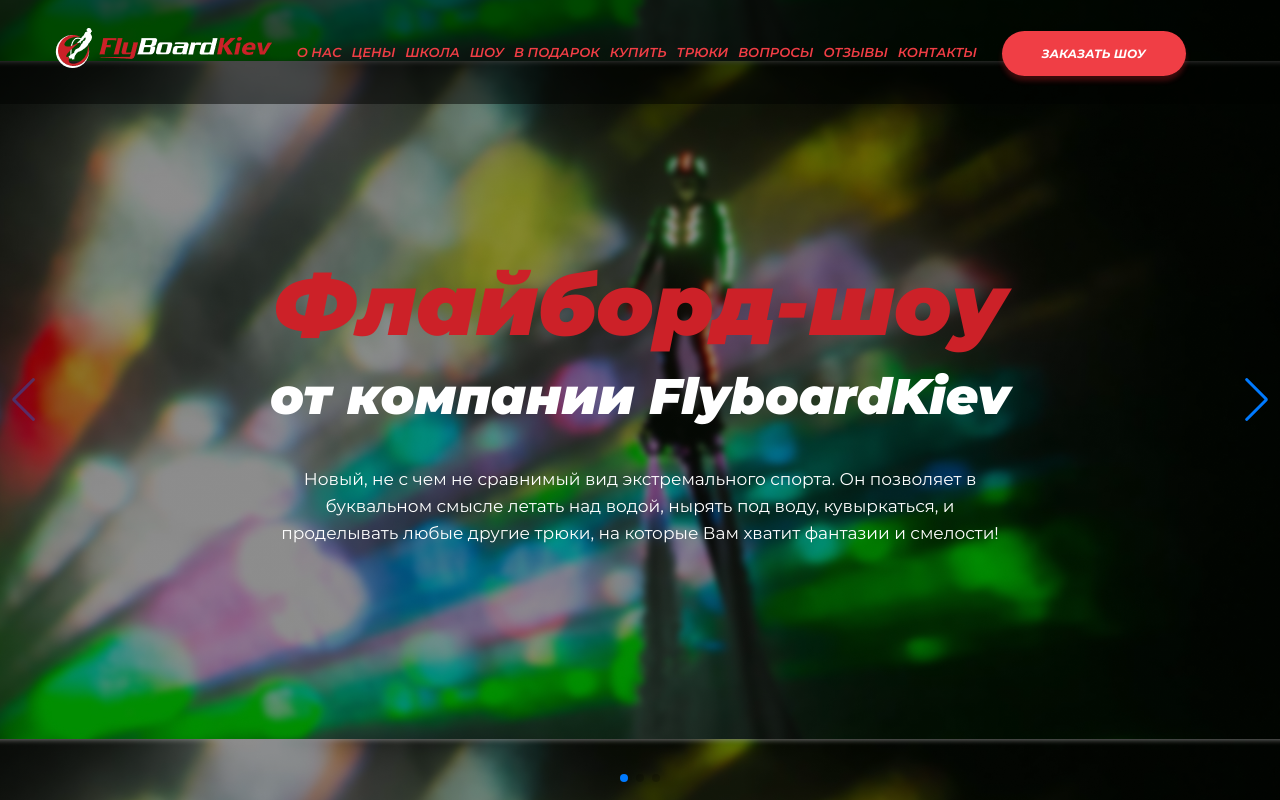
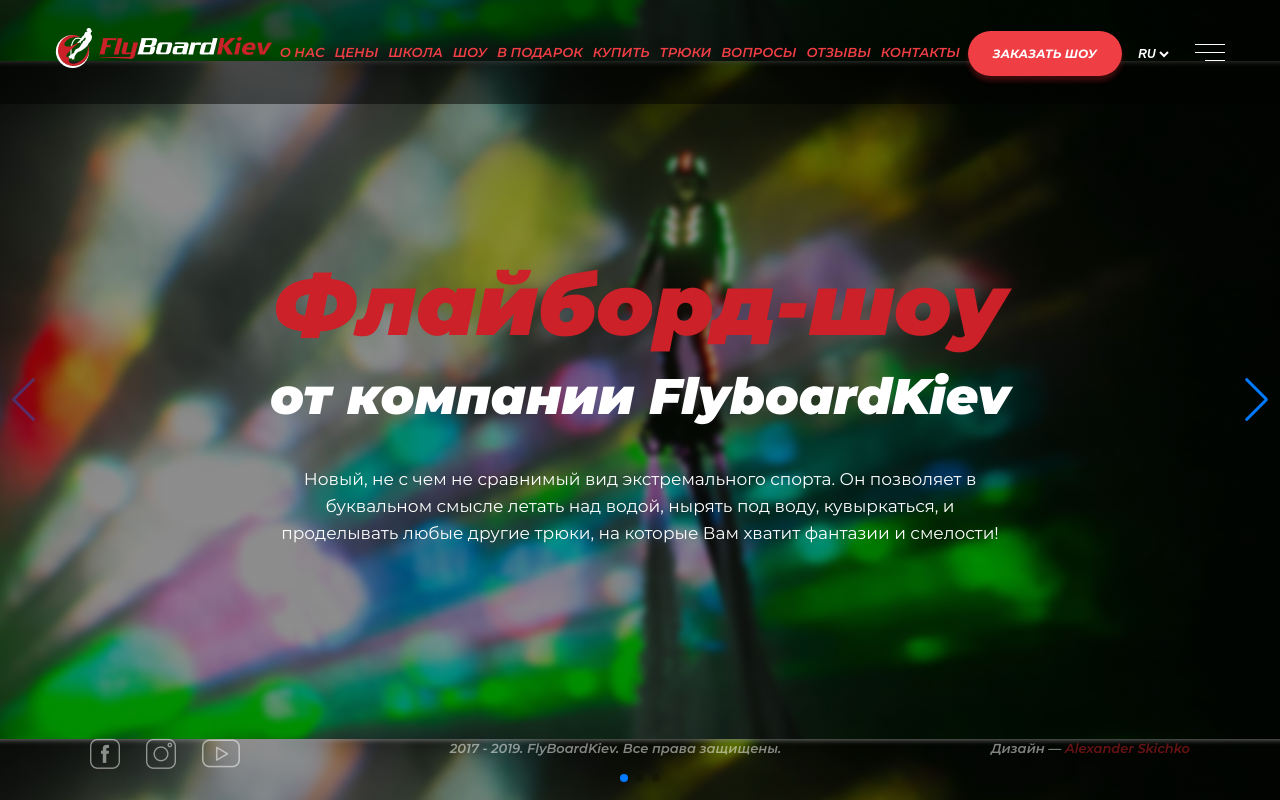
Before and after one commit to serhiihaniuk/FLYBOARD, a website: page app/index.html in a window 1280 px wide. Drawn offline with Linux system fonts and the light colour scheme; files whose address does not match are found by name.

Commit message:
promo section

```diff
--- a/app/index.html
+++ b/app/index.html
@@ -36,8 +36,17 @@
               > -->
               <a href="" class="header__order common-button">Заказать шоу</a>
             </div>
-            <div class="header__language"></div>
-            <div class="header__brgr"></div>
+            <div class="header__language">
+              <label for="lang"></label>
+
+              <select name="lang" id="lang" class="header__select">
+                <option class="header__option" value="RU">RU</option>
+                <option class="header__option" value="EN">EN</option>
+              </select>
+            </div>
+            <div class="header__brgr">
+              <span></span><span></span><span></span>
+            </div>
           </div>
         </header>
         <div class="swiper-container">
@@ -69,6 +78,21 @@
           <div class="swiper-button-prev"></div>
           <div class="swiper-button-next"></div>
         </div>
+        <footer class="footer">
+          <div class="container footer__wrapper">
+            <div class="footer__social social">
+              <a href="" class="social__link icon-fb"></a
+              ><a href="" class="social__link icon-insta"></a
+              ><a href="" class="social__link icon-youtube"></a>
+            </div>
+            <div class="footer__copy">
+              2017 - 2019. FlyBoardKiev. Все права защищены.
+            </div>
+            <div class="footer__design">
+              Дизайн — <span>Alexander Skichko</span>
+            </div>
+          </div>
+        </footer>
       </div>
     </div>
     <script src="js/main.min.js"></script>
--- a/app/scss/_fonts.scss
+++ b/app/scss/_fonts.scss
@@ -37,3 +37,41 @@
    src: local("Montserrat"), local("Montserrat"), url("../fonts/Montserrat-SemiBoldItalic.woff2") format("woff2"),
       url("../fonts/Montserrat-SemiBoldItalic.woff") format("woff");
 }
+
+@font-face {
+   font-family: "icomoon";
+   src: url("../fonts/icomoon.eot?p9ljc3");
+   src: url("../fonts/icomoon.eot?p9ljc3#iefix") format("embedded-opentype"),
+      url("../fonts/icomoon.ttf?p9ljc3") format("truetype"), url("fonts/icomoon.woff?p9ljc3") format("woff"),
+      url("../fonts/icomoon.svg?p9ljc3#icomoon") format("svg");
+   font-weight: normal;
+   font-style: normal;
+   font-display: block;
+}
+
+[class^="icon-"]::before,
+[class*=" icon-"]::before {
+   /* use !important to prevent issues with browser extensions that change fonts */
+   font-family: "icomoon" !important;
+   speak: never;
+   font-style: normal;
+   font-weight: normal;
+   font-variant: normal;
+   text-transform: none;
+   line-height: inherit;
+   color: inherit;
+
+   /* Better Font Rendering =========== */
+   -webkit-font-smoothing: antialiased;
+   -moz-osx-font-smoothing: grayscale;
+}
+
+.icon-fb:before {
+   content: "\e918";
+}
+.icon-insta:before {
+   content: "\e919";
+}
+.icon-youtube:before {
+   content: "\e91a";
+}
--- a/app/scss/blocks.scss
+++ b/app/scss/blocks.scss
@@ -8,10 +8,29 @@
    background-color: $redlight;
    box-shadow: 0px 5px 5px rgba(204, 33, 40, 0.3);
    border-radius: 100px;
-
-   padding: 15px 40px;
+   white-space: nowrap;
+   padding: 15px 25px;
    transition: background-color 0.3s ease;
    &:hover {
       background-color: $red;
    }
 }
+
+.social {
+   display: flex;
+   justify-content: space-between;
+   align-items: center;
+   font-size: 30px;
+   width: 150px;
+   &__link {
+      display: block;
+      color: rgba($color: #fff, $alpha: 0.5);
+      transition: color 0.3s ease;
+      &:hover {
+         color: $red;
+      }
+   }
+   &__link:nth-child(3) {
+      font-size: 38px;
+   }
+}
--- /dev/null
+++ b/app/scss/footer.scss
@@ -0,0 +1,39 @@
+.footer {
+   position: fixed;
+   width: 100%;
+   height: 60px;
+   bottom: 0;
+   left: 0;
+
+   z-index: 10;
+   color: #fff;
+
+   &__wrapper {
+      display: flex;
+      justify-content: space-between;
+   }
+   // .footer__social
+
+   &__social {
+   }
+
+   // .footer__copy
+
+   &__copy {
+      font-style: italic;
+      font-weight: 600;
+      font-size: 13px;
+      line-height: 16px;
+      color: rgba($color: #fff, $alpha: 0.5);
+   }
+   &__design {
+      font-style: italic;
+      font-weight: 600;
+      font-size: 13px;
+      line-height: 16px;
+      color: rgba($color: #fff, $alpha: 0.5);
+      span {
+         color: rgba($color: $red, $alpha: 0.5);
+      }
+   }
+}
--- a/app/scss/header.scss
+++ b/app/scss/header.scss
@@ -82,4 +82,49 @@
 
    &__language {
    }
+
+   &__select {
+      background-color: transparent;
+      color: #fff;
+      font-style: italic;
+      font-weight: bold;
+      font-size: 12px;
+      line-height: 15px;
+      border: none;
+      outline: none;
+      margin: 0 10px;
+   }
+   &__option {
+      background-color: black;
+   }
+
+   &__brgr {
+      margin: 0px 0px 0px 10px;
+      span {
+         transition: background-color 0.3s ease;
+      }
+      span:nth-child(1) {
+         display: block;
+         width: 30px;
+         height: 1px;
+         background-color: #fff;
+      }
+      span:nth-child(2) {
+         display: block;
+         width: 30px;
+         height: 1px;
+         background-color: #fff;
+         margin: 7px 0;
+      }
+      span:nth-child(3) {
+         display: block;
+         width: 20px;
+         margin-left: auto;
+         height: 1px;
+         background-color: #fff;
+      }
+      &:hover span {
+         background-color: $red;
+      }
+   }
 }
--- a/app/scss/style.scss
+++ b/app/scss/style.scss
@@ -8,6 +8,7 @@
 @import "blocks";
 @import "header";
 @import "promo";
+@import "footer";
 
 body {
   font-family: Montserrat;
```
Also changed, not shown: app/css/style.min.css, app/fonts/icomoon.ttf (added), app/fonts/icomoon.woff (added), app/ico/social/youtube.svg, 2 other files.
